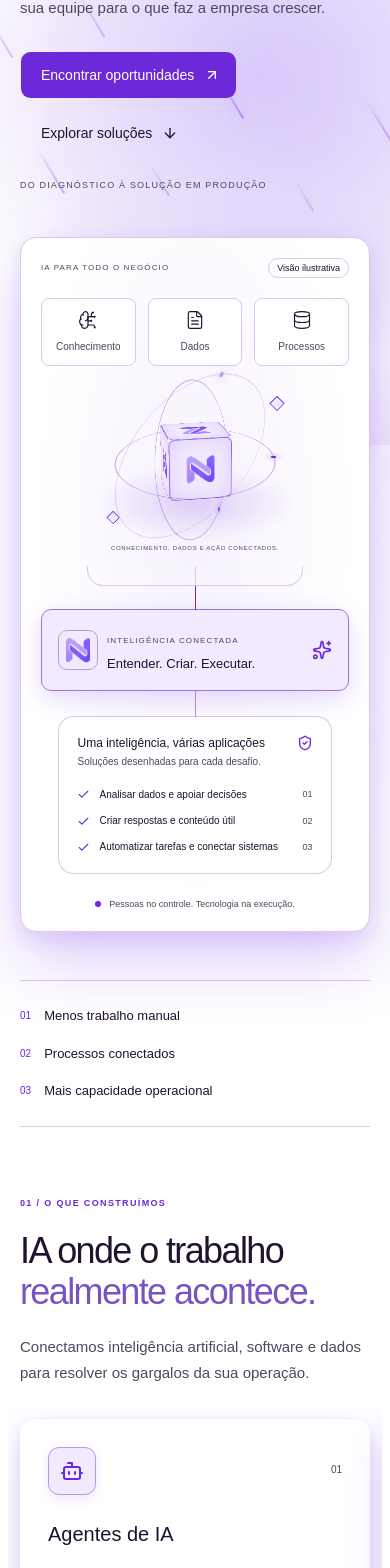
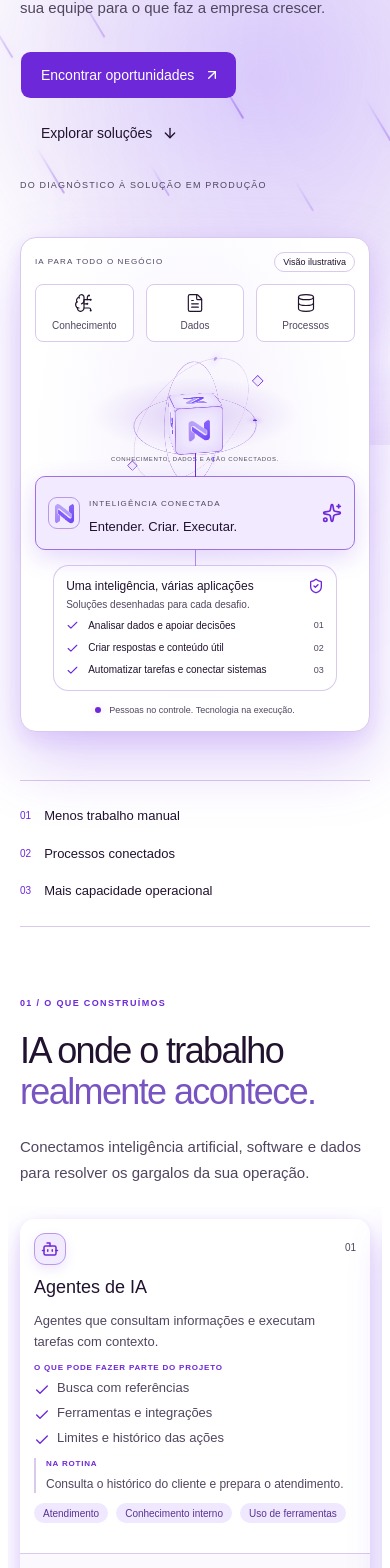
Before and after one commit to BrayanDevZN/Nexo, a React (Vite) app: page / in a window 390 px wide. Shown: the part 399-1967 px from the top of the page. Built offline with nearby package versions, Linux system fonts and the light colour scheme.

Commit message:
Compact mobile cards and summarize service and streaming content

```diff
--- a/src/App.tsx
+++ b/src/App.tsx
@@ -203,6 +203,7 @@ export default function App() {
                       </div>
                     </li>
                   </ol>
+                  <div className="desktop-case-details">
                     <dl className="case-details">
                       <div>
                         <dt>O gargalo</dt>
@@ -217,6 +218,24 @@ export default function App() {
                         <dd>{item.measurement}</dd>
                       </div>
                     </dl>
+                  </div>
+                  <details className="mobile-case-details">
+                    <summary>Ver detalhes do exemplo</summary>
+                    <dl className="case-details">
+                      <div>
+                        <dt>O gargalo</dt>
+                        <dd>{item.problem}</dd>
+                      </div>
+                      <div>
+                        <dt>O controle</dt>
+                        <dd>{item.control}</dd>
+                      </div>
+                      <div>
+                        <dt>O que medimos</dt>
+                        <dd>{item.measurement}</dd>
+                      </div>
+                    </dl>
+                  </details>
                 </div>
               </TabsContent>
             ))}
--- a/src/components/SolutionsCarousel.tsx
+++ b/src/components/SolutionsCarousel.tsx
@@ -16,6 +16,47 @@ import {
   type CarouselApi,
 } from "@/components/ui/carousel";
 import { contactUrl, solutions } from "@/lib/content";
+
+const compactSolutions = [
+  {
+    description:
+      "Agentes que consultam informações e executam tarefas com contexto.",
+    includes: [
+      "Busca com referências",
+      "Ferramentas e integrações",
+      "Limites e histórico das ações",
+    ],
+    example: "Consulta o histórico do cliente e prepara o atendimento.",
+  },
+  {
+    description:
+      "Fluxos conectados para reduzir tarefas repetitivas entre equipes.",
+    includes: [
+      "Extração e classificação",
+      "Validação e aprovações",
+      "Integração entre sistemas",
+    ],
+    example: "Organiza documentos e separa divergências para revisão.",
+  },
+  {
+    description: "IA integrada aos dados, ERPs e CRMs que você já utiliza.",
+    includes: [
+      "Conexão por APIs",
+      "Busca, resumos e análises",
+      "Permissões e rastreabilidade",
+    ],
+    example: "Uma atualização no CRM gera um resumo e a próxima ação.",
+  },
+  {
+    description: "Aplicações próprias, da arquitetura à produção.",
+    includes: [
+      "APIs e estrutura de dados",
+      "Interfaces para seu processo",
+      "Testes e implantação",
+    ],
+    example: "Centraliza solicitações e conecta a IA à operação.",
+  },
+];
 
 export function SolutionsCarousel() {
   const [mobile, setMobile] = useState(
@@ -79,13 +120,20 @@ export function SolutionsCarousel() {
                 </CardTitle>
               </CardHeader>
               <CardContent className="flex flex-1 flex-col gap-6">
-                <p className="body-copy">{solution.description}</p>
+                <p className="body-copy">
+                  {mobile
+                    ? compactSolutions[index].description
+                    : solution.description}
+                </p>
                 <div className="service-details">
                   <p className="detail-label">
                     O QUE PODE FAZER PARTE DO PROJETO
                   </p>
                   <ul className="detail-list">
-                    {solution.includes.map((detail) => (
+                    {(mobile
+                      ? compactSolutions[index].includes
+                      : solution.includes
+                    ).map((detail) => (
                       <li key={detail}>
                         <Check className="size-4" aria-hidden="true" />
                         <span>{detail}</span>
@@ -95,7 +143,11 @@ export function SolutionsCarousel() {
                 </div>
                 <div className="service-example">
                   <p className="detail-label">NA ROTINA</p>
-                  <p>{solution.example}</p>
+                  <p>
+                    {mobile
+                      ? compactSolutions[index].example
+                      : solution.example}
+                  </p>
                 </div>
                 <div className="flex flex-wrap gap-2">
                   {solution.tags.map((tag) => (
--- a/src/components/StreamingDemo.tsx
+++ b/src/components/StreamingDemo.tsx
@@ -109,6 +109,27 @@ const scenarios = [
 const TICK_MS = 65;
 const CHARS_PER_TICK = 4;
 const HOLD_TICKS = 16;
+const compactEvents: Record<string, string[]> = {
+  "Contabilidade conectada": [
+    "Extratos e notas organizados.",
+    "Lançamentos comparados com o extrato.",
+    "Diferença de valor enviada para revisão.",
+    "Resumo financeiro pronto para conferência.",
+  ],
+  "Marketing com contexto": [
+    "Público e diretrizes da marca consultados.",
+    "Histórico de campanhas analisado.",
+    "Anúncios e conteúdo preparados.",
+    "Plano de campanha enviado para revisão.",
+  ],
+  "Atendimento integrado": [
+    "Solicitação e histórico consultados.",
+    "Pedido e políticas conferidos.",
+    "Resposta personalizada preparada.",
+    "CRM atualizado e caso encaminhado.",
+  ],
+};
+
 type Scenario = (typeof scenarios)[number];
 
 function StreamSimulation({
@@ -209,7 +230,18 @@ function StreamSimulation({
                   {event.done && <Check className="size-3" />}
                 </strong>
                 <p>
-                  {event.text.slice(0, event.count)}
+                  <span className="desktop-copy">
+                    {event.text.slice(0, event.count)}
+                  </span>
+                  <span className="mobile-copy">
+                    {compactEvents[scenario.title][index].slice(
+                      0,
+                      Math.ceil(
+                        (event.count / event.text.length) *
+                          compactEvents[scenario.title][index].length,
+                      ),
+                    )}
+                  </span>
                   {event.started && !event.done && (
                     <span className="stream-caret" />
                   )}
--- a/src/styles/globals.css
+++ b/src/styles/globals.css
@@ -2042,3 +2042,288 @@ main,
     display: none;
   }
 }
+
+.mobile-copy {
+  display: none;
+}
+.mobile-case-details > summary {
+  display: none;
+}
+@media (min-width: 768px) {
+  .mobile-case-details {
+    display: contents;
+  }
+  .mobile-case-details > .case-details {
+    display: grid;
+  }
+}
+@media (max-width: 767px) {
+  .desktop-copy {
+    display: none;
+  }
+  .mobile-copy {
+    display: inline;
+  }
+  .solution-card,
+  #processo [data-slot="card"],
+  .stream-gallery .stream-console {
+    --card-spacing: 14px;
+    gap: 12px;
+  }
+  .solution-card [data-slot="card-content"],
+  .stream-console [data-slot="card-content"] {
+    gap: 10px;
+  }
+  .solution-card [data-slot="card-title"],
+  #processo [data-slot="card-title"],
+  .stream-console [data-slot="card-title"] {
+    font-size: 18px;
+  }
+  .solution-card .icon-tile {
+    width: 32px;
+    height: 32px;
+  }
+  .solution-card .icon-tile svg {
+    width: 18px;
+    height: 18px;
+  }
+  .solution-top {
+    margin-bottom: 6px;
+  }
+  .solution-card .body-copy,
+  #processo .body-copy {
+    font-size: 13px;
+    line-height: 1.55;
+  }
+  .detail-label {
+    margin-bottom: 6px;
+    font-size: 8px;
+  }
+  .detail-list {
+    gap: 6px;
+  }
+  .detail-list li {
+    font-size: 13px;
+    line-height: 1.45;
+    gap: 7px;
+  }
+  .service-example {
+    padding-left: 10px;
+  }
+  .service-example > p:last-child {
+    font-size: 12px;
+    line-height: 1.5;
+  }
+  .solution-card [data-slot="card-footer"] {
+    padding: 10px 14px;
+  }
+  .solution-card [data-slot="badge"] {
+    font-size: 10px;
+  }
+  .carousel-toolbar {
+    margin-top: 12px;
+  }
+  .step-top {
+    margin-bottom: 8px;
+  }
+  .process-details {
+    gap: 7px;
+    padding-top: 10px;
+    margin-top: 12px;
+  }
+  .process-details li {
+    font-size: 12px;
+    line-height: 1.5;
+  }
+  .step-delivery {
+    font-size: 11px;
+  }
+  .operation-visual {
+    padding: 14px;
+  }
+  .operation-visual .visual-topline {
+    margin-bottom: 12px;
+  }
+  .operation-visual .sources > div {
+    padding-block: 8px;
+    gap: 5px;
+  }
+  .core-stage {
+    height: 140px;
+  }
+  .core-space {
+    scale: 0.65;
+  }
+  .intelligence-node {
+    padding: 12px;
+    margin-top: 12px;
+  }
+  .node-symbol {
+    width: 32px;
+    height: 32px;
+  }
+  .node-symbol .brand > img {
+    width: 25px;
+    height: 25px;
+  }
+  .operation-visual [data-slot="card"] {
+    --card-spacing: 12px;
+    gap: 10px;
+  }
+  .execution-list {
+    gap: 8px;
+  }
+  .operation-visual figcaption {
+    margin-top: 14px;
+  }
+  .stream-console [data-slot="card-description"] {
+    font-size: 11px;
+  }
+  .stream-gallery .stream-log {
+    padding: 10px;
+    gap: 8px;
+  }
+  .stream-gallery .stream-event {
+    min-height: 55px;
+    gap: 8px;
+  }
+  .stream-gallery .stream-event p {
+    font-size: 12px;
+    line-height: 1.45;
+    margin-top: 3px;
+  }
+  .stream-gallery .stream-event strong {
+    font-size: 12px;
+  }
+  .stream-input {
+    padding: 8px;
+  }
+  .stream-input strong {
+    font-size: 11px;
+  }
+  .stream-input div > span {
+    font-size: 8px;
+  }
+  .stream-result > span {
+    display: none;
+  }
+  .stream-console [data-slot="card-footer"] {
+    padding: 10px 14px;
+  }
+  .stream-console [data-slot="card-footer"] p {
+    font-size: 11px;
+    line-height: 1.4;
+  }
+  .case-panel {
+    padding: 16px;
+    gap: 16px;
+  }
+  .case-copy h3 {
+    font-size: 20px;
+    margin-block: 12px;
+  }
+  .case-copy .body-copy {
+    font-size: 13px;
+    line-height: 1.5;
+  }
+  .case-benefit {
+    margin-block: 12px;
+    font-size: 12px;
+  }
+  .case-flow {
+    gap: 10px;
+  }
+  .case-flow li {
+    padding: 10px;
+    gap: 10px;
+  }
+  .case-flow strong {
+    font-size: 12px;
+  }
+  .case-flow .flow-icon {
+    width: 30px;
+    height: 30px;
+  }
+  .mobile-case-details > summary {
+    display: list-item;
+    cursor: pointer;
+    color: var(--primary);
+    font-size: 13px;
+    padding-block: 8px;
+  }
+  .mobile-case-details .case-details {
+    padding-top: 14px;
+  }
+  .contact-panel {
+    padding: 24px 18px;
+  }
+}
+
+@media (min-width: 768px) {
+  .desktop-case-details {
+    display: contents;
+  }
+  .mobile-case-details {
+    display: none;
+  }
+}
+@media (max-width: 767px) {
+  .desktop-case-details {
+    display: none;
+  }
+}
+@media (max-width: 767px) {
+  .operation-visual .connector-branches {
+    display: none;
+  }
+  .operation-visual .connector-line {
+    height: 16px;
+  }
+  .operation-visual .core-stage {
+    height: 120px;
+  }
+  .operation-visual .intelligence-node {
+    margin-top: 14px;
+  }
+  .operation-visual [data-slot="card"] {
+    gap: 6px;
+  }
+  .stream-gallery .stream-event {
+    min-height: 50px;
+  }
+  .stream-gallery .stream-log {
+    gap: 6px;
+    padding: 8px;
+  }
+  .stream-console .stream-result {
+    display: none;
+  }
+  .case-copy h3 {
+    margin-block: 8px;
+  }
+  .case-copy .body-copy {
+    font-size: 12px;
+    line-height: 1.45;
+  }
+  .case-flow {
+    display: grid;
+    grid-template-columns: repeat(3, minmax(0, 1fr));
+    gap: 6px;
+  }
+  .case-flow li {
+    padding: 8px;
+    flex-direction: column;
+    align-items: flex-start;
+    gap: 4px;
+  }
+  .case-flow .flow-icon {
+    display: none;
+  }
+  .case-flow strong {
+    font-size: 11px;
+    line-height: 1.4;
+  }
+  .case-flow li > div {
+    min-width: 0;
+  }
+}
```
Also changed, not shown: 1 other file (tests, documents, lock files or other folders). Lines whose indentation alone changed are shown as unchanged.
